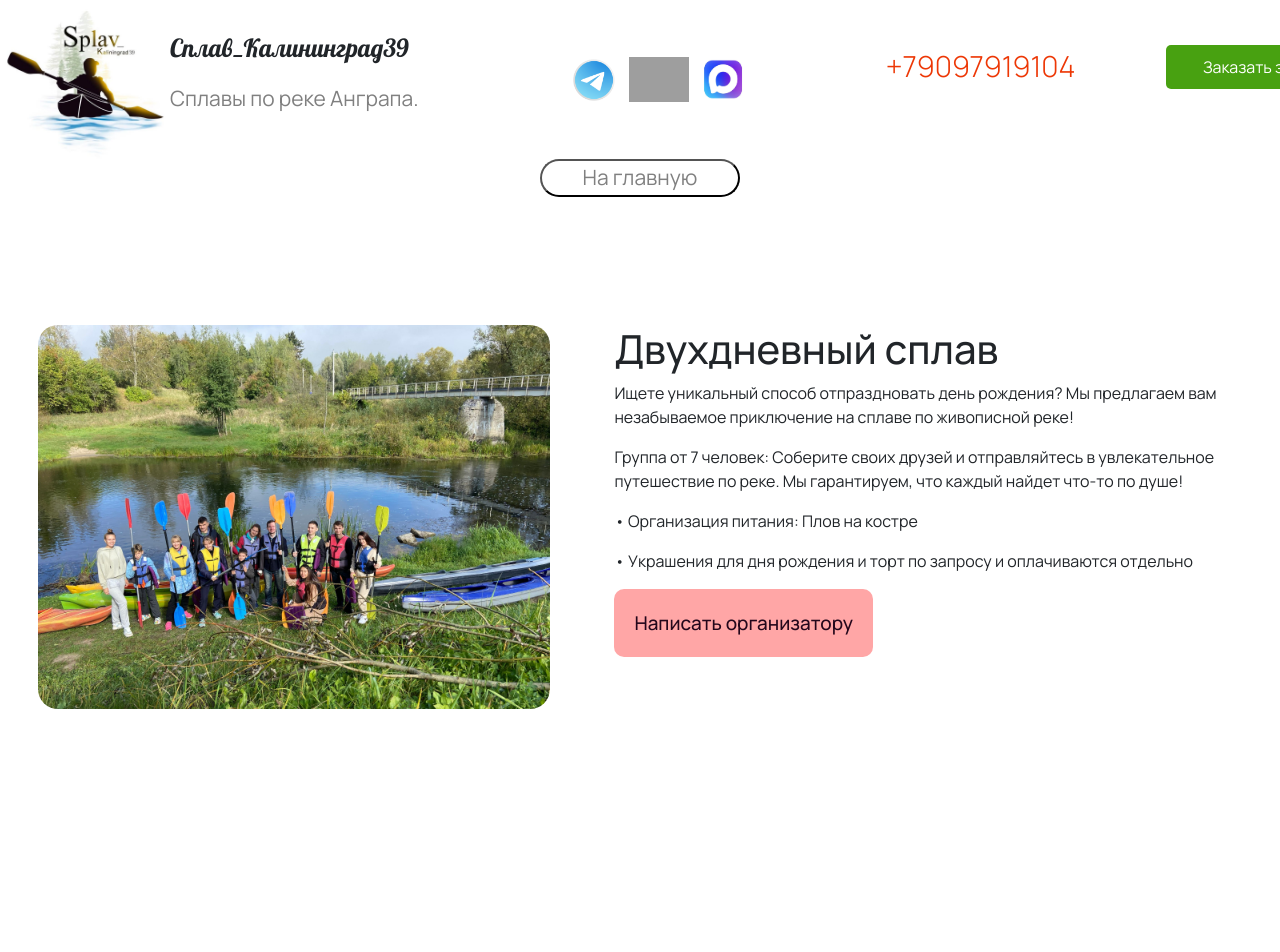
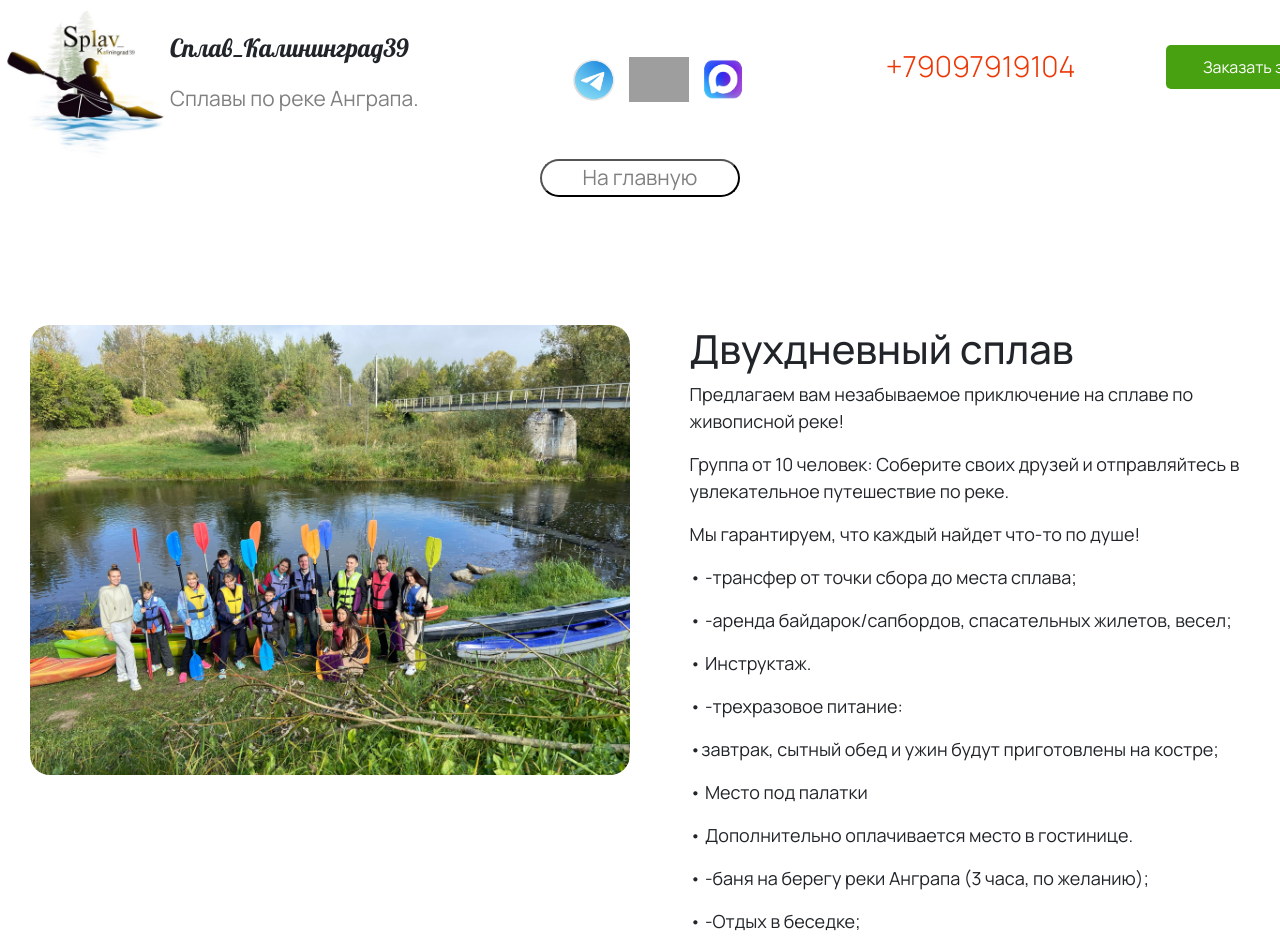
Before and after one commit to liutiki/Kayak, a React (Vite) app: page /two-days in a window 1280 px wide. Shown: the top 952 px of the page. Built offline with nearby package versions, Linux system fonts and the light colour scheme; grey boxes are pictures that could not be loaded.

Commit message:
sunday fix

```diff
--- a/src/Components/Testimonials/Testimonials.jsx
+++ b/src/Components/Testimonials/Testimonials.jsx
@@ -1,34 +1,61 @@
+import { useState } from 'react';
 import styles from './Testimonials.module.scss';
 import { testdata } from './testdata';
 
 
 export const Testimonials =() =>{
 
+      const [isPaused, setIsPaused] = useState(false);
+
+    const handleMouseEnter = () => {
+        setIsPaused(true);
+    };
+
+    const handleMouseLeave = () => {
+        setIsPaused(false);
+    };
+
+    const handleTouchStart = () => {
+        setIsPaused(true);
+    };
+
+    const handleTouchEnd = () => {
+        setIsPaused(false);
+    };
+
        return (
        <>
        <div className={styles.bag} id="testimonials">
          <p className={styles.answer}>Отзывы</p>
        </div>
-
+ <div
+                className={`${styles.marquee} ${isPaused ? styles.paused : ''}`}
+                onMouseEnter={handleMouseEnter}
+                onMouseLeave={handleMouseLeave}
+                onTouchStart={handleTouchStart}
+                onTouchEnd={handleTouchEnd}
+            >
 
        <div className={styles.marquee}>
 
             <div className={styles.marqueeContent}>
                 {testdata.map(review => (
                     <div className={styles.review} key={review.id}>
-                       <img src={review.image}  />
+                       <img src={review.image} alt="Отзыв"  />
                         <span>{review.text}</span>
                     </div>
                 ))}
 
                  {testdata.map(review => (
                         <div className={styles.review} key={review.id + testdata.length}>
-                            <img src={review.image}  />
+                            <img src={review.image} alt="Отзыв" />
                             <span>{review.text}</span>
                         </div>
                     ))}
             </div>
         </div>
+        </div>
        </>
+
     )
 }
--- a/src/Components/Testimonials/Testimonials.module.scss
+++ b/src/Components/Testimonials/Testimonials.module.scss
@@ -2,8 +2,12 @@
     overflow: hidden;
     white-space: nowrap;
     box-sizing: border-box;
-  background-color: rgba(244, 194, 244, 0.451);
-}
+    background-color: rgba(244, 194, 244, 0.451);
+    animation: marquee 70s linear;
+
+   &.paused {
+        animation-play-state: paused;
+}}
 
 .marqueeContent {
     display: inline-block;
--- a/src/Pages/Birthday/Birthday.jsx
+++ b/src/Pages/Birthday/Birthday.jsx
@@ -28,11 +28,22 @@ export const Birthday =()=>{
            <p className={styles.text}>Ищете уникальный способ отпраздновать день рождения? Мы предлагаем вам незабываемое
              приключение на сплаве по живописной реке!</p>
             <h4 className={styles.text}>Условия</h4>
-             <p className={styles.text}>Группа от 7 человек: Соберите своих друзей и отправляйтесь в
+
+             <p className={styles.text}>Группа от 10 человек: Соберите своих друзей и отправляйтесь в
              увлекательное путешествие по реке. Мы гарантируем, что каждый найдет что-то по душе!</p>
 
-             <p className={styles.text}>• Организация питания: Плов на костре.</p>
-             <p className={styles.text}>• Баня</p>
+             <p className={styles.text}>• -трансфер от точки сбора до места сплава. </p>
+
+            <p>• -аренда байдарок, спасательных жилетов, весел;</p>
+               <p>• Инструктаж по технике безопасности. </p>
+             <p>• -двухразовое питание: сытный обед и ужин будут приготовлены на костре;</p>
+
+                    <p>• -баня на берегу реки (3 часа);</p>
+                    <p>• -Отдых в беседке;</p>
+                      <p>• -Развлекательная программа.</p>
+              <p>• Встоимость не входит.</p>
+               <p className={styles.text}>Трансфер из Калининграда до Черняховска</p>
+                      <p className={styles.text}>Дополнительные напитки и еда.</p>
              <p className={styles.text}>• Украшения для дня рождения и торт по запросу и оплачиваются отдельно</p>
              <BtnCallOrganizator />
 
--- a/src/Pages/Corporate/Corporate.jsx
+++ b/src/Pages/Corporate/Corporate.jsx
@@ -30,11 +30,21 @@ useEffect(() => {
            <p className={styles.text}>Ищете уникальный способ отпраздновать день рождения? Мы предлагаем вам незабываемое
              приключение на сплаве по живописной реке!</p>
 
-             <p className={styles.text}>Группа от 7 человек: Соберите своих друзей и отправляйтесь в
+             <p className={styles.text}>Группа от 12 человек: Соберите своих друзей и отправляйтесь в
              увлекательное путешествие по реке. Мы гарантируем, что каждый найдет что-то по душе!</p>
 
-             <p className={styles.text}>• Организация питания: Плов на костре </p>
-             <p className={styles.text}>• Украшения для дня рождения и торт по запросу и оплачиваются отдельно</p>
+             <p className={styles.text}>• -трансфер от точки сбора до места сплава. </p>
+
+            <p>• -аренда байдарок, спасательных жилетов, весел;</p>
+               <p>• Инструктаж по технике безопасности. </p>
+             <p>• -двухразовое питание: сытный обед и ужин будут приготовлены на костре;</p>
+
+                    <p>• -баня на берегу реки (3 часа);</p>
+                    <p>• -Отдых в беседке;</p>
+                      <p>• -Развлекательная программа.</p>
+              <p>• Встоимость не входит.</p>
+               <p className={styles.text}>Трансфер из Калининграда до Черняховска</p>
+                      <p className={styles.text}>Дополнительные напитки и еда.</p>
              <BtnCallOrganizator />
 
           </div>
--- a/src/Pages/Corporate/Corporate.module.scss
+++ b/src/Pages/Corporate/Corporate.module.scss
@@ -1,5 +1,7 @@
 .photoBirth{
-    width:46%;
+    width:600px;
+    border-radius: 20px;
+margin-left: 5%;
 }
 
 .position{
@@ -18,9 +20,9 @@
 
 @media (max-width: 500px) {
 
-
 .photoBirth{
     width:100%;
+    margin-left: 0%;
 }
 
 .position{
--- a/src/Pages/TwoDayKayak/TwoDayKayak.jsx
+++ b/src/Pages/TwoDayKayak/TwoDayKayak.jsx
@@ -20,17 +20,36 @@ export const TwoDayKayak =()=>{
                        <Contacts />
                        <BtnOnMain />
           <div className={styles.position}>
-          <img src={photoBirth} className={styles.photoBirth} alt="Сплавы в Калининграде"/>
+            <p>
+            <img src={photoBirth} className={styles.photoBirth} alt="Сплавы в Калининграде"/>
+            </p>
+
+
+
           <div className={styles.container}>
            <h1>Двухдневный сплав</h1>
-           <p>Ищете уникальный способ отпраздновать день рождения? Мы предлагаем вам незабываемое
-             приключение на сплаве по живописной реке!</p>
 
-             <p>Группа от 7 человек: Соберите своих друзей и отправляйтесь в
-             увлекательное путешествие по реке. Мы гарантируем, что каждый найдет что-то по душе!</p>
+           <p> Предлагаем вам незабываемое приключение на сплаве по живописной реке!</p>
 
-             <p>• Организация питания: Плов на костре </p>
-             <p>• Украшения для дня рождения и торт по запросу и оплачиваются отдельно</p>
+             <p>Группа от 10 человек: Соберите своих друзей и отправляйтесь в
+             увлекательное путешествие по реке. </p>
+              <p> Мы гарантируем, что каждый найдет что-то по душе!</p>
+
+
+              <p>• -трансфер от точки сбора до места сплава;</p>
+                <p>• -аренда байдарок/сапбордов, спасательных жилетов, весел;</p>
+
+                    <p>• Инструктаж.</p>
+             <p>• -трехразовое питание:</p>
+                <p>•завтрак, сытный обед и ужин будут приготовлены на костре;</p>
+             <p>• Место под палатки</p>
+              <p>• Дополнительно оплачивается место в гостинице.</p>
+                <p>• -баня на берегу реки Анграпа (3 часа, по желанию);</p>
+                    <p>• -Отдых в беседке;</p>
+                      <p>• Вечером костер.</p>
+               <p>• Санитарный сбор.</p>
+
+
              <BtnCallOrganizator />
 
           </div>
--- a/src/Pages/TwoDayKayak/TwoDayKayak.module.scss
+++ b/src/Pages/TwoDayKayak/TwoDayKayak.module.scss
@@ -1,21 +1,51 @@
 .photoBirth{
-    width:40%;
+    width:600px;
     border-radius: 20px;
-    margin-left: 3%;
+margin-left: 5%;
 }
 
 .position{
     margin-top: 10%;
     display:flex;
     flex-direction: row;
-    margin-bottom: 20%;
+    margin-bottom: 5%;
+
 }
 
 .container{
     display:flex;
     flex-direction: column;
     font-family: "Manrope", sans-serif;
-    margin-left: 5%;
+    margin-left: 7%;
+    font-size: 18px;
+  }
+
+@media (max-width: 800px) {
+
+
+.photoBirth{
+    width:100%;
+    margin-left: 0%;
+}
+
+.position{
+    margin-top: 5%;
+    display:flex;
+    flex-direction: column;
+    margin-bottom: 5%;
+}
+
+.container{
+    display:flex;
+    flex-direction: column;
+    width:90%;
+
+}
+
+.text{
+    font-size: 16px;
+}
+
 }
 
 @media (max-width: 500px) {
```
